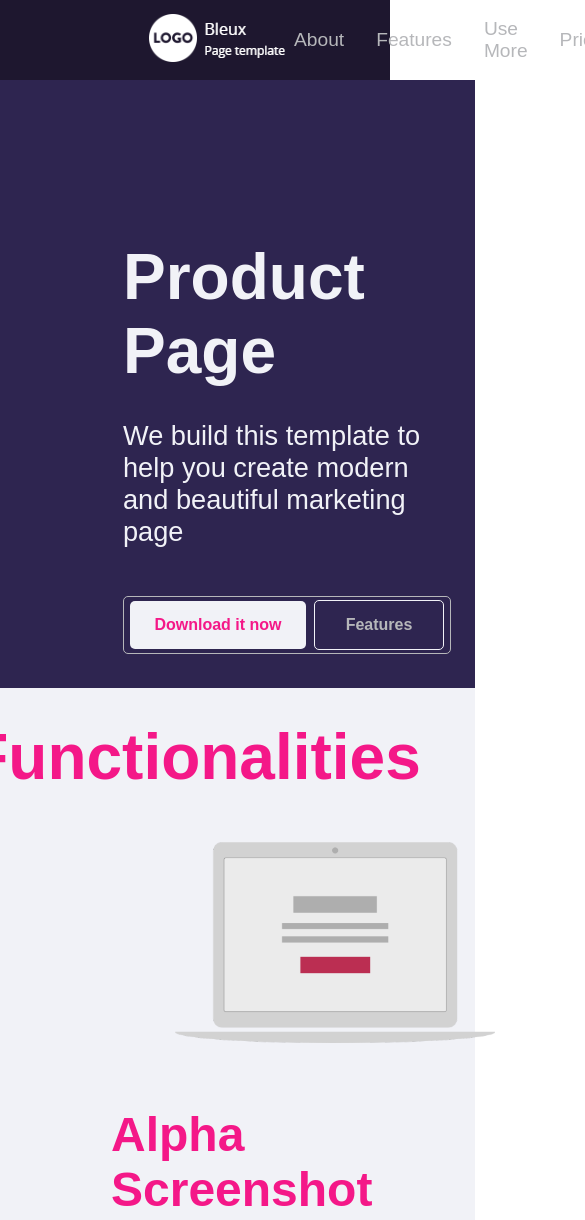
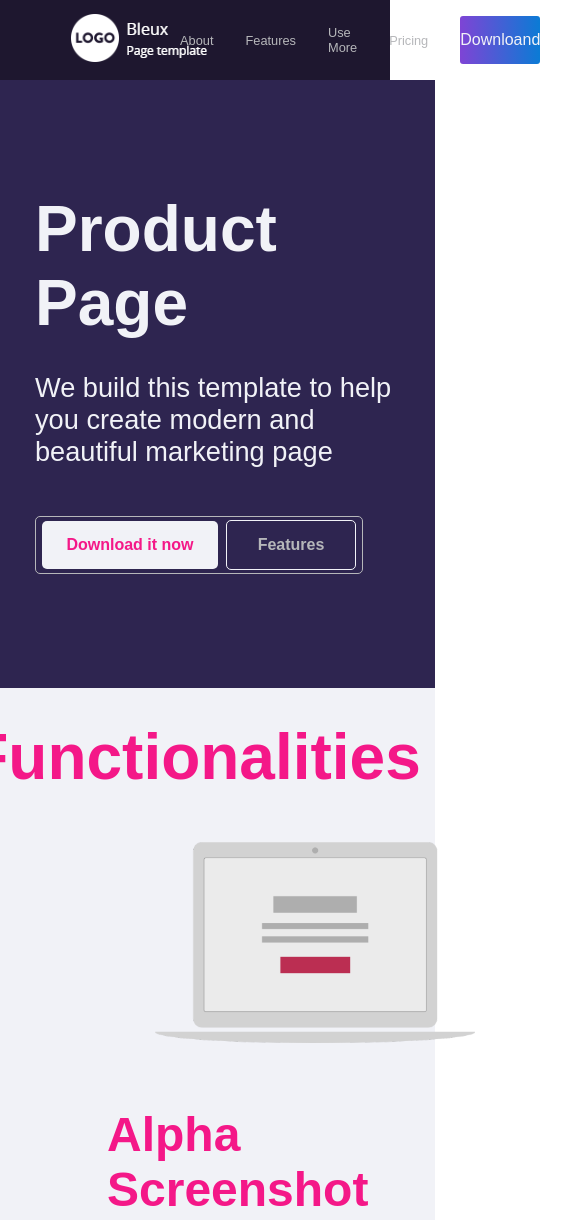
Before and after one commit to ErickAriasC/BLEUX, a plain HTML site: page index.html in a window 390 px wide. Shown: the top 1220 px of the page, 585 px wide, since content can reach past the window. Drawn offline with Linux system fonts and the light colour scheme.

Commit message:
se agrega el @media 920px

```diff
--- a/style.css
+++ b/style.css
@@ -481,4 +481,28 @@ footer {
     .copy h3{
         font-size: 0.7rem;
     }
+
+    .container_logo{
+        width: 30%;
+        margin-left: 3rem;
+    }
+
+    .red_social>ul{
+        margin-right: 9.5rem;
+    }
+    .container_img{
+        margin-left: 10rem;
+    }
+    .information_funcionalities{
+        margin-left: 4rem;
+    }
+
+    .information>div {
+        margin-left: 5rem;
+        margin-top: 7rem;
+    }
+
+    .options{
+        font-size: 0.8rem;
+    }
 }
```
